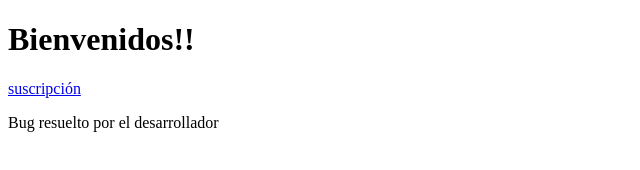
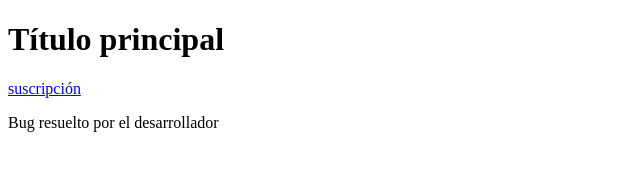
Before and after one commit to danielvazquezcayetano/proyecto1, a plain HTML site: page index.html in a window 1280 px wide. Shown: the whole page, without its empty margins (0-640 px from the left). Drawn offline with Linux system fonts and the light colour scheme.

Commit message:
Actualizado index.html en h1

```diff
--- a/index.html
+++ b/index.html
@@ -6,7 +6,7 @@
     <title>Document</title>
 </head>
 <body>
-    <h1>Bienvenidos!!</h1>
+    <h1>Título principal</h1>
     <a href="suscripcion.hmtl">suscripción</a>
     <p>Bug resuelto por el desarrollador</p>
 </body>
```
